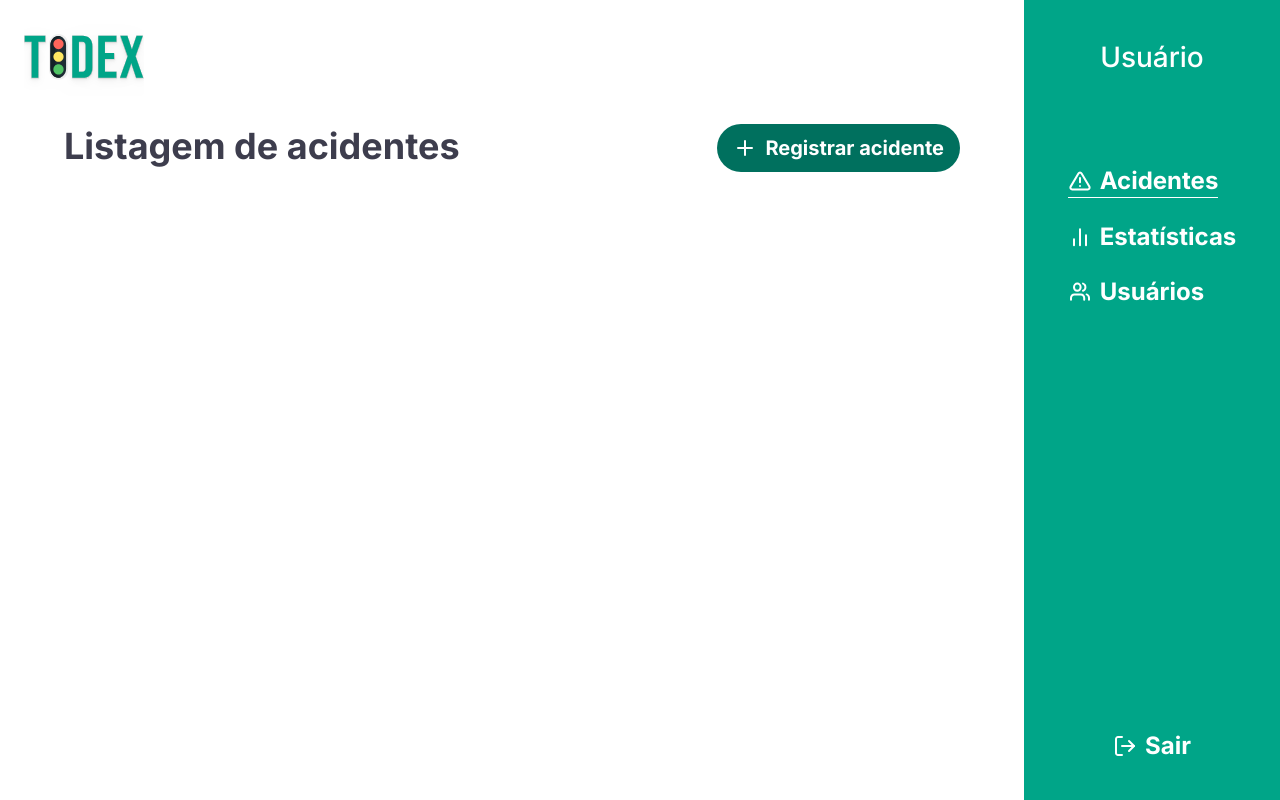
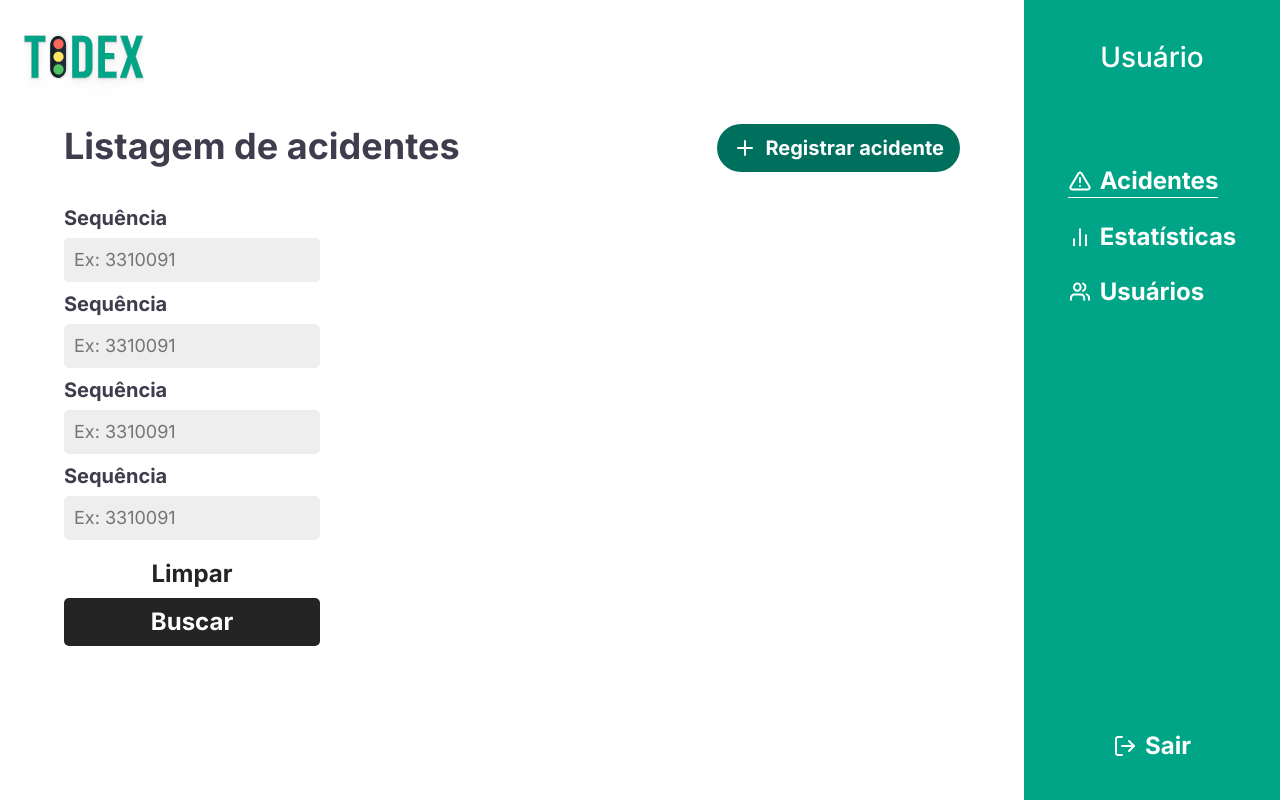
Before and after one commit to lucasarlim/tidex-web, a React (Create React App) app: page /acidentes in a window 1280 px wide. Built offline with nearby package versions, Linux system fonts and the light colour scheme; no server answers.

Commit message:
accidents page structure improved

```diff
--- a/src/components/Button/styles.js
+++ b/src/components/Button/styles.js
@@ -46,6 +46,10 @@ export const Container = styled.button`
 	width: 256px;
 	height: 48px;
 	${(props) => getStyleByMode(props.mode)}
+
+	&:hover {
+		filter: brightness(70%);
+	}
 `;
 
 export const Loading = styled.img``;
--- a/src/components/Input/styles.js
+++ b/src/components/Input/styles.js
@@ -10,12 +10,12 @@ export const Container = styled.div`
 
 export const Label = styled.label`
 	font-weight: bold;
-	font-size: 28px;
+	font-size: 20px;
 	margin-bottom: 8px;
 `;
 
 export const Wrapper = styled.div`
-	height: 56px;
+	height: 44px;
 	background-color: ${useTheme.grayLighter};
 	border-radius: 5px;
 	display: flex;
@@ -24,7 +24,7 @@ export const Wrapper = styled.div`
 	& > input {
 		background: none;
 		border: none;
-		font-size: 20px;
+		font-size: 18px;
 		height: 100%;
 		padding-left: 10px;
 		flex: 1;
--- a/src/pages/Accidents/index.jsx
+++ b/src/pages/Accidents/index.jsx
@@ -1,7 +1,9 @@
 import { useHistory } from 'react-router-dom';
 import Menu from '../../components/Menu';
 import Header from '../../components/Header';
-import { Container } from './styles';
+import Input from '../../components/Input';
+import Button from '../../components/Button';
+import { Container, Content, Filters, List } from './styles';
 
 function Accidents() {
 	const history = useHistory();
@@ -14,6 +16,20 @@ function Accidents() {
 					addLabel="Registrar acidente"
 					onAdd={() => history.push('/acidentes/registrar')}
 				/>
+
+				<Content>
+					<Filters>
+						<Input label="Sequência" placeholder="Ex: 3310091" />
+						<Input label="Sequência" placeholder="Ex: 3310091" />
+						<Input label="Sequência" placeholder="Ex: 3310091" />
+						<Input label="Sequência" placeholder="Ex: 3310091" />
+
+						<Button label="Limpar" mode="empty" />
+						<Button label="Buscar" />
+					</Filters>
+
+					<List />
+				</Content>
 			</Container>
 		</Menu>
 	);
--- a/src/pages/Accidents/styles.js
+++ b/src/pages/Accidents/styles.js
@@ -1,8 +1,19 @@
 import styled from 'styled-components';
 // import { useTheme } from '../../styles/theme';
 
-// eslint-disable-next-line import/prefer-default-export
 export const Container = styled.div`
 	width: 100%;
 	padding: 0 5vw;
 `;
+
+export const Content = styled.div`
+	width: 100%;
+	display: flex;
+`;
+
+export const Filters = styled.form`
+	width: 256px;
+	margin-top: 3vh;
+`;
+
+export const List = styled.div``;
```
